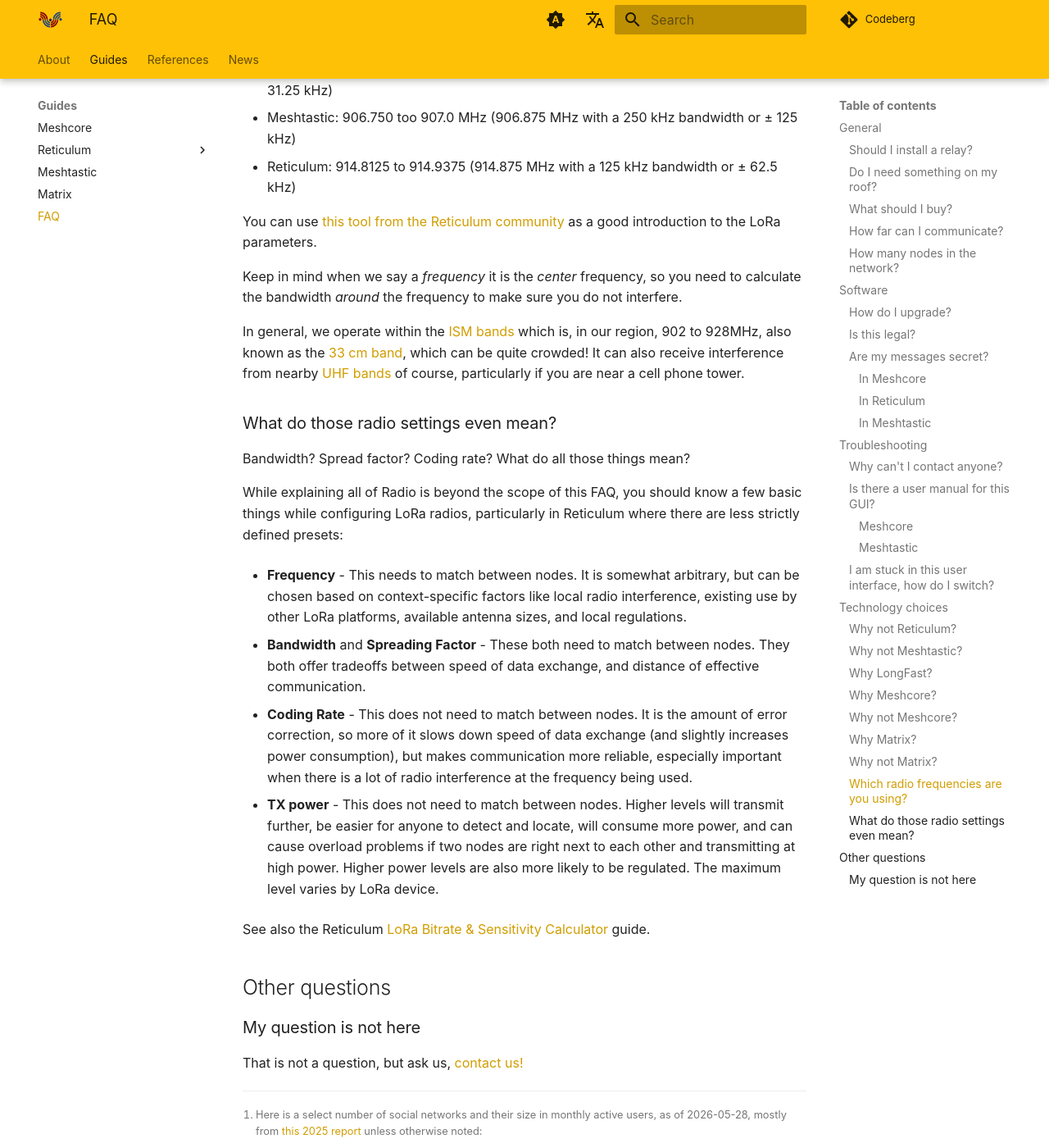
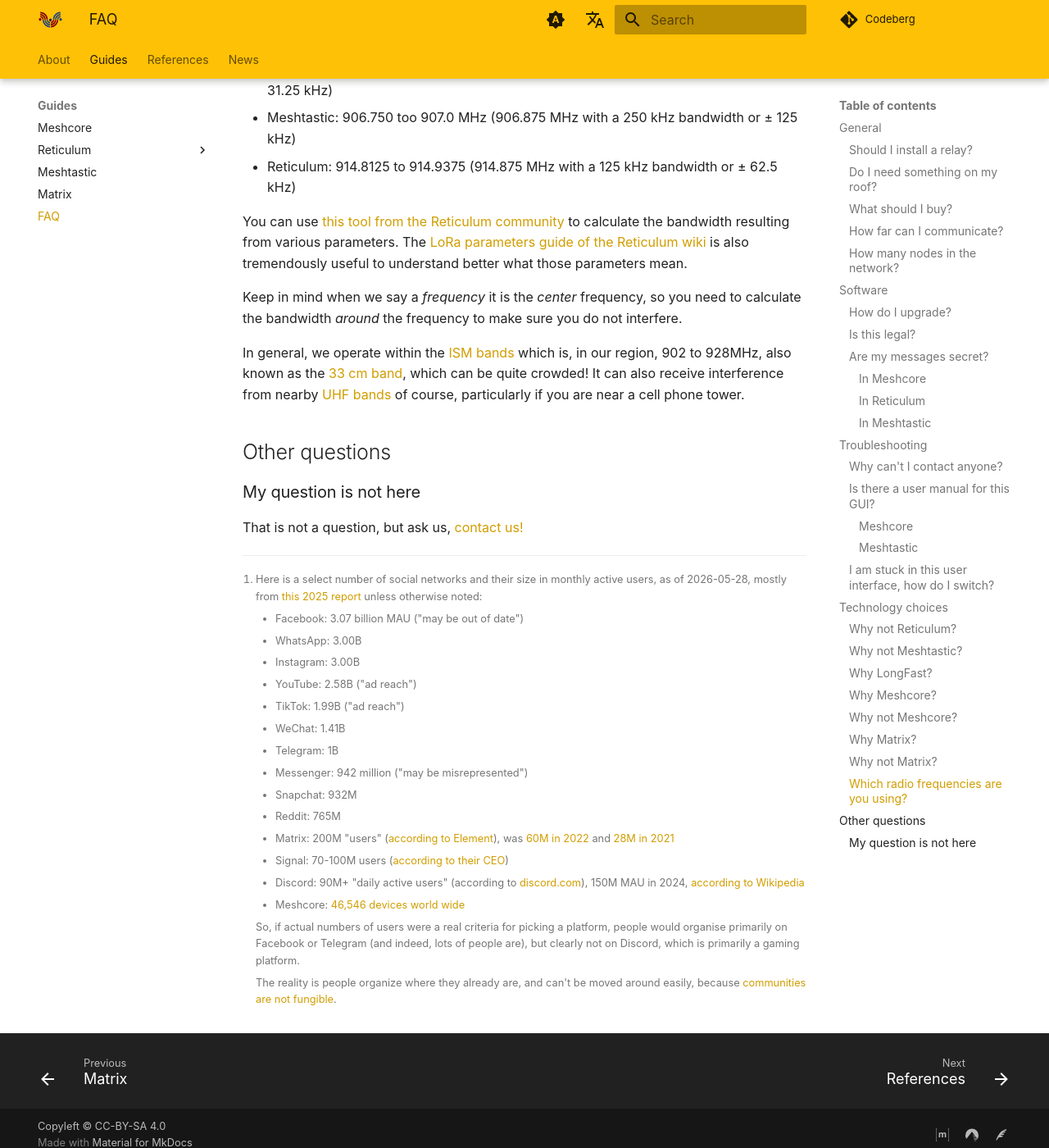
Before and after one commit to ReseauLibre/lora.reseaulibre.ca, an MkDocs documentation site: the page built from docs/guides/faq.md, in a window 1280 px wide and 1400 px high, scrolled down 11497 px. Shown: the whole window at 82% size. Built offline with MkDocs 1.6.1 and Material for MkDocs 9.7.7, drawn with Linux system fonts in a browser that asks for light colours; plug-ins that fetch from the network failed and are left out; comment, search, counter and statistics services are not loaded.

Commit message:
reticulum: link to the lora parameters guide instead of copying
the guide was rebuilt and posted on the reticulum wiki, better to just
link there.

```diff
--- a/docs/guides/faq.md
+++ b/docs/guides/faq.md
@@ -586,8 +586,10 @@
 - Reticulum: 914.8125 to 914.9375 (914.875 MHz with a 125 kHz
   bandwidth or ± 62.5 kHz)
 
-You can use [this tool from the Reticulum community](https://unsigned.io/understanding-lora-parameters/) as a good
-introduction to the LoRa parameters.
+You can use [this tool from the Reticulum community](https://unsigned.io/understanding-lora-parameters/) to calculate
+the bandwidth resulting from various parameters. The [LoRa parameters
+guide of the Reticulum wiki](https://reticulum.miraheze.org/wiki/LoRa_parameters) is also tremendously useful to
+understand better what those parameters mean.
 
 Keep in mind when we say a *frequency* it is the *center* frequency,
 so you need to calculate the bandwidth *around* the frequency to make
@@ -598,39 +600,6 @@
 quite crowded! It can also receive interference from nearby [UHF
 bands](https://en.wikipedia.org/wiki/Ultra_high_frequency#United_States) of course, particularly if you are near a cell phone tower.
 
-### What do those radio settings even mean?
-
-Bandwidth? Spread factor? Coding rate? What do all those things mean?
-
-While explaining all of Radio is beyond the scope of this FAQ, you
-should know a few basic things while configuring LoRa radios,
-particularly in Reticulum where there are less strictly defined
-presets:
-
-- **Frequency** - This needs to match between nodes. It is somewhat
-  arbitrary, but can be chosen based on context-specific factors like
-  local radio interference, existing use by other LoRa platforms,
-  available antenna sizes, and local regulations.
-
-- **Bandwidth** and **Spreading Factor** - These both need to match
-  between nodes. They both offer tradeoffs between speed of data
-  exchange, and distance of effective communication.
-
-- **Coding Rate** - This does not need to match between nodes. It is
-  the amount of error correction, so more of it slows down speed of
-  data exchange (and slightly increases power consumption), but makes
-  communication more reliable, especially important when there is a
-  lot of radio interference at the frequency being used.
-
-- **TX power** - This does not need to match between nodes. Higher
-  levels will transmit further, be easier for anyone to detect and
-  locate, will consume more power, and can cause overload problems if
-  two nodes are right next to each other and transmitting at high
-  power. Higher power levels are also more likely to be regulated. The
-  maximum level varies by LoRa device.
-
-See also the Reticulum [LoRa Bitrate & Sensitivity Calculator](https://unsigned.io/understanding-lora-parameters/) guide.
-
 ## Other questions
 
 ### My question is not here
```
